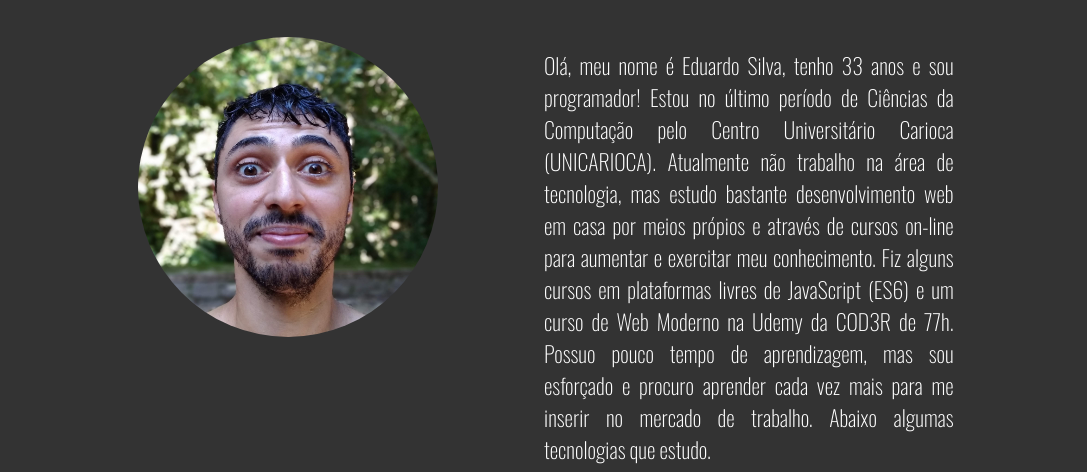
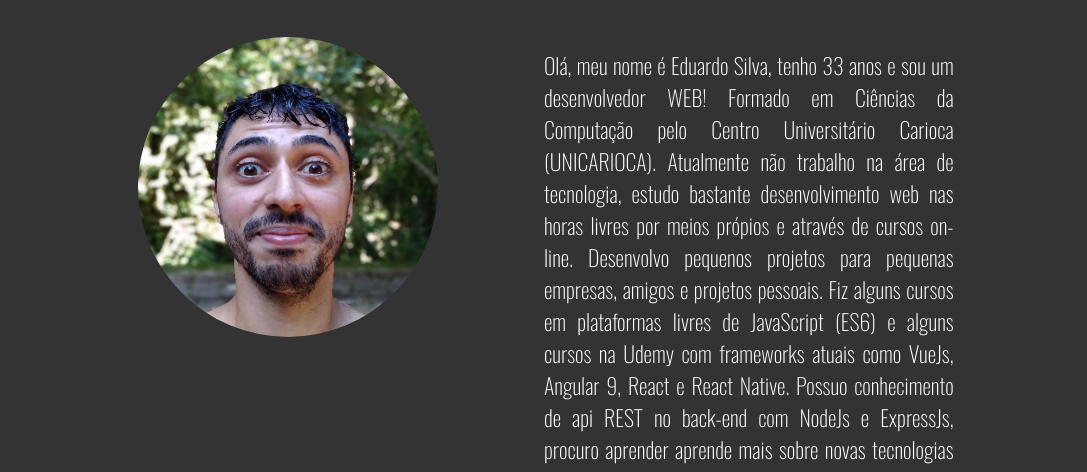
Before and after one commit to edubritos/edubritos.github.io, a plain HTML site: page index.html in a window 1280 px wide. Shown: the part 91-563 px from the top of the page, without its empty margins (96-1183 px from the left). Drawn offline with nearby package versions, Linux system fonts and the light colour scheme.

Commit message:
Update index.html

```diff
--- a/index.html
+++ b/index.html
@@ -30,13 +30,15 @@
     <content>
         <img src="img/edusilva.jpg" class="perfil" title="Eduardo Silva" width="300" height="300">
         <div id="skils">
-            <p> Olá, meu nome é Eduardo Silva, tenho 33 anos e sou programador!
-                Estou no último período de Ciências da Computação pelo Centro Universitário Carioca (UNICARIOCA).
-                Atualmente não trabalho na área de tecnologia, mas estudo bastante desenvolvimento web
-                em casa por meios própios e através de cursos on-line para aumentar e exercitar meu conhecimento.
-                Fiz alguns cursos em plataformas livres de JavaScript (ES6) e um curso de Web Moderno na Udemy da
-                COD3R de 77h. Possuo pouco tempo de aprendizagem, mas sou esforçado e procuro aprender
-                cada vez mais para me inserir no mercado de trabalho. Abaixo algumas tecnologias que estudo.
+            <p> Olá, meu nome é Eduardo Silva, tenho 33 anos e sou um desenvolvedor WEB!
+                Formado em Ciências da Computação pelo Centro Universitário Carioca (UNICARIOCA).
+                Atualmente não trabalho na área de tecnologia, estudo bastante desenvolvimento web
+                nas horas livres por meios própios e através de cursos on-line.
+                Desenvolvo pequenos projetos para pequenas empresas, amigos e projetos pessoais.
+                Fiz alguns cursos em plataformas livres de JavaScript (ES6) e alguns cursos na Udemy com frameworks atuais como VueJs, Angular 9,
+                React e React Native. Possuo conhecimento de api REST no back-end com NodeJs e ExpressJs,
+                procuro aprender aprende mais sobre novas tecnologias em javascript.
+                Abaixo algumas tecnologias que estudei.
             </p>
 
             <section id="tech">
```
